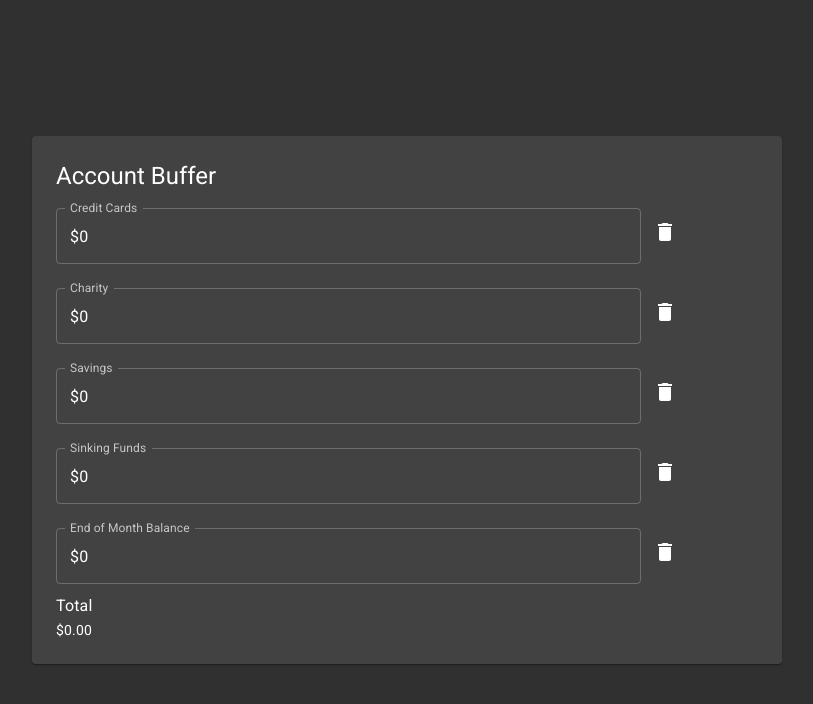
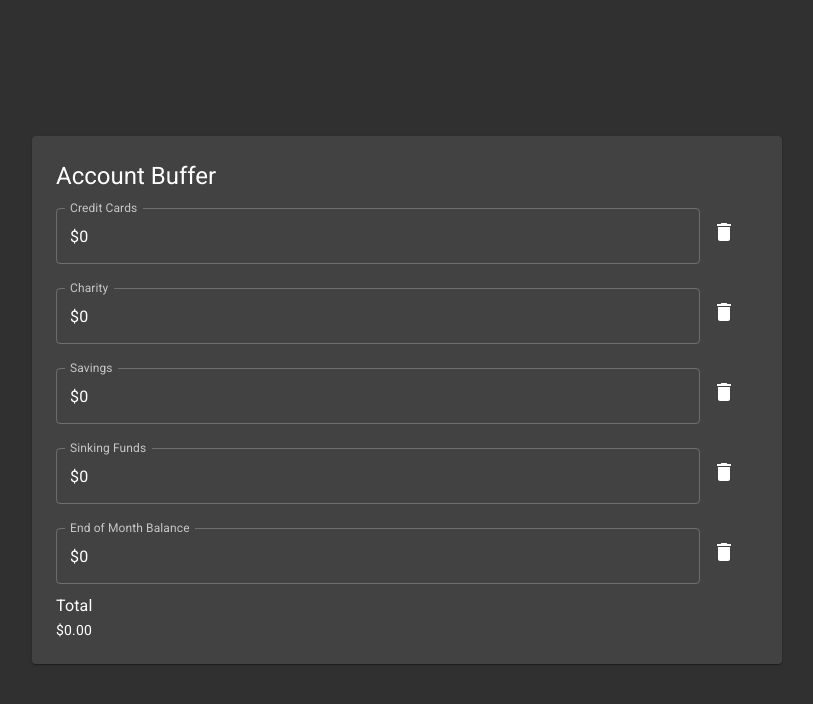
Before and after one commit to Brandt-Bowling/Account-Ledger, a React (Create React App) app: page / in a window 1280 px wide. Shown: the top 704 px of the page, without its empty margins (233-1046 px from the left). Built offline with nearby package versions, Linux system fonts and the light colour scheme.

Commit message:
add delete button

```diff
--- a/src/App.tsx
+++ b/src/App.tsx
@@ -44,7 +44,8 @@ const useStyles = makeStyles((theme: Theme) =>
 );
 
 type CategoryEntry = {
-  [key: string]: { amount: string };
+  name: string;
+  amount: string;
 };
 
 const App: React.FC = () => {
@@ -56,31 +57,44 @@ const App: React.FC = () => {
     'Sinking Funds',
     'End of Month Balance',
   ];
-  let initialState: CategoryEntry = {};
+
+  const initialState: CategoryEntry[] = inputs.map((input) => {
+    return {
+      name: input,
+      amount: '0',
+    };
+  });
 
   // The following will output the shape {Credit Cards: {amount: 0}} ect..
-  inputs.forEach((input) => {
-    initialState[input] = { amount: '0' };
-  });
+  // inputs.forEach((input) => {
+  //   initialState[input] = { amount: '0' };
+  // });
 
-  const [entries, setEntry] = useState(initialState);
+  const [entries, setEntries] = useState(initialState);
   const [totalAmount, setTotalAmount] = useState(0);
   useEffect(() => {
-    const total = inputs.reduce((prev, curr) => {
-      return parseInt(entries[curr].amount) + prev;
+    const total = entries.reduce((prev, curr) => {
+      return parseInt(curr.amount) + prev;
     }, 0);
     setTotalAmount(total);
   }, [entries, inputs]);
 
   const handleChange = (value: string, name: string) => {
-    console.warn(`name ${name} value ${value}`);
-    setEntry((prevEntries) => {
-      return { ...prevEntries, [name]: { amount: value } };
+    setEntries((prevEntries) => {
+      const updated = entries.map((entry) => {
+        if (entry.name !== name) {
+          return entry;
+        }
+
+        return { ...entry, amount: value };
+      });
+      return [...updated];
     });
   };
 
   const handleDelete = (name: string) => {
-    return inputs.filter((category) => category !== name);
+    const remainingEntries = entries.filter((entry) => entry.name !== name);
+    setEntries(remainingEntries);
   };
 
   return (
@@ -95,13 +109,14 @@ const App: React.FC = () => {
         >
           <Paper className={classes.paper}>
             <Typography variant="h5">Account Buffer</Typography>
-            {inputs.map((category) => {
+            {entries.map((entry) => {
               return (
                 <Label
-                  key={category}
-                  name={category}
-                  value={entries[category].amount}
+                  key={entry.name}
+                  name={entry.name}
+                  value={entry.amount}
                   handleChange={handleChange}
+                  handleDelete={handleDelete}
                 />
               );
             })}
--- a/src/Label.tsx
+++ b/src/Label.tsx
@@ -9,10 +9,11 @@ export const Label = (props: {
   name: string;
   value: string;
   handleChange: (value: string, name: string) => void;
+  handleDelete: (name: string) => void;
 }) => {
   return (
     <Grid container alignItems="center">
-      <Grid item xs={10}>
+      <Grid item xs={11}>
         <TextField
           InputProps={{
             inputComponent: CustomNumber as any,
@@ -29,8 +30,12 @@ export const Label = (props: {
           variant="outlined"
         />
       </Grid>
-      <Grid item xs={2}>
-        <IconButton>
+      <Grid item xs={1}>
+        <IconButton
+          onClick={(e: React.MouseEvent<HTMLButtonElement>) =>
+            props.handleDelete(props.name)
+          }
+        >
           <DeleteIcon />
         </IconButton>
       </Grid>
```
